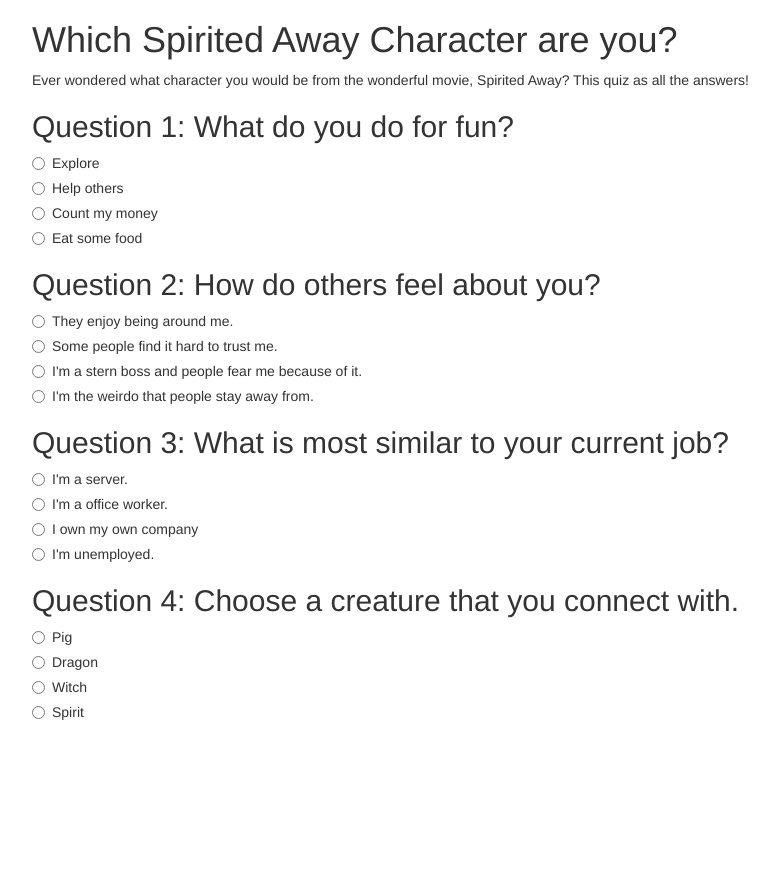
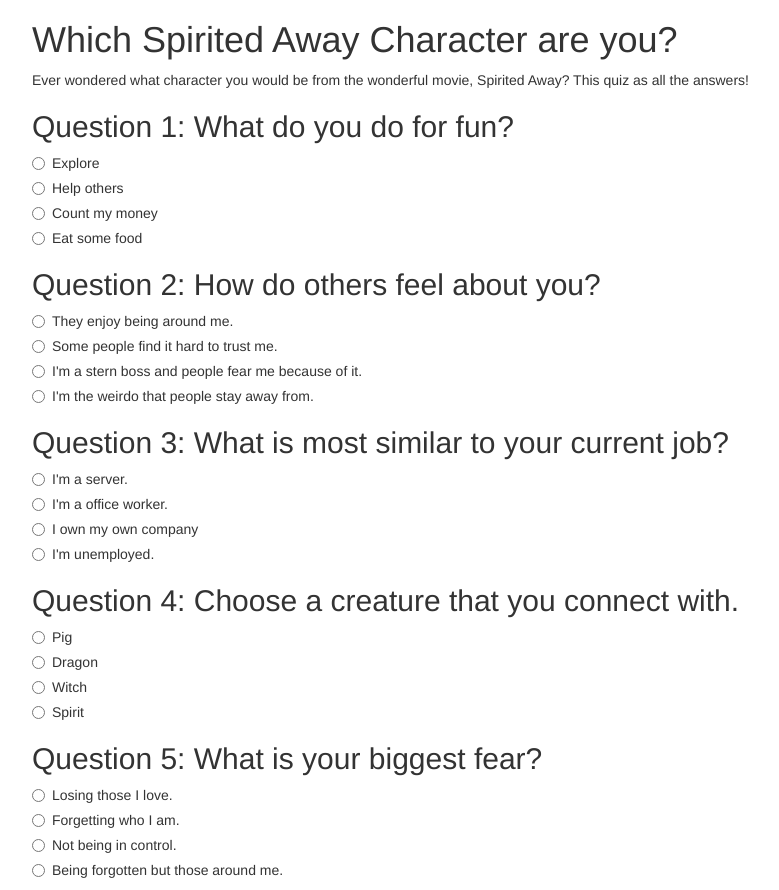
Before and after one commit to lucianmiller/character-quiz, a plain HTML site: page index.html in a window 1280 px wide. Shown: the whole page, without its empty margins (38-817 px from the left). Before the commit the page ends 800 px from the top, so only its background shows below. Drawn offline with Linux system fonts and the light colour scheme.

Commit message:
It will add fith Question

```diff
--- a/index.html
+++ b/index.html
@@ -116,6 +116,32 @@
           Spirit
         </label>
       </div>
+
+      <h2>Question 5: What is your biggest fear?</h2>
+      <div class="radio">
+        <label>
+          <input type="radio" name="fear" value="1">
+          Losing those I love.
+        </label>
+      </div>
+      <div class="radio">
+        <label>
+          <input type="radio" name="fear" value="2">
+          Forgetting who I am.
+        </label>
+      </div>
+      <div class="radio">
+        <label>
+          <input type="radio" name="fear" value="3">
+          Not being in control.
+        </label>
+      </div>
+      <div class="radio">
+        <label>
+          <input type="radio" name="fear" value="4">
+          Being forgotten but those around me.
+        </label>
+      </div>
     </form>
   </div>
 </body>
```
